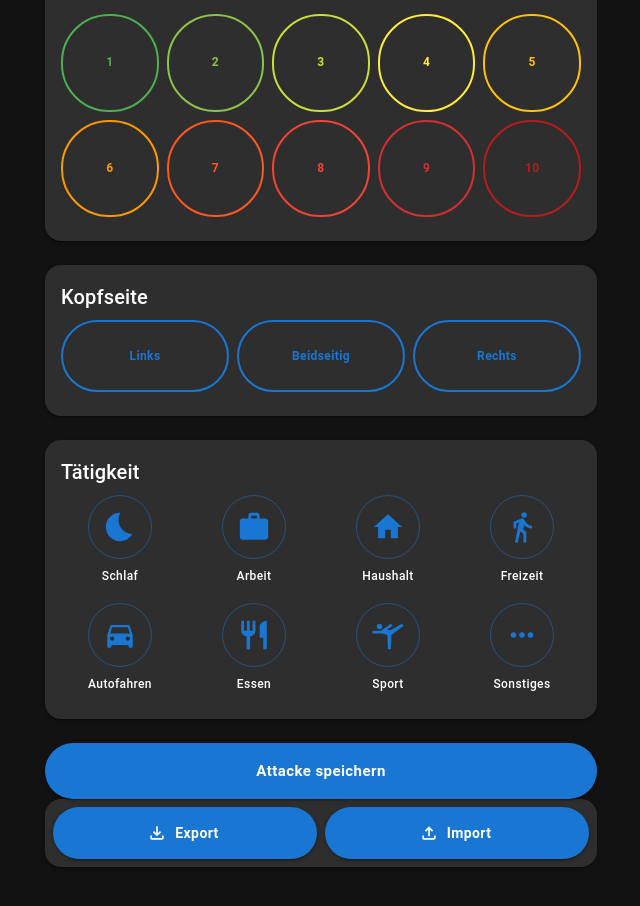
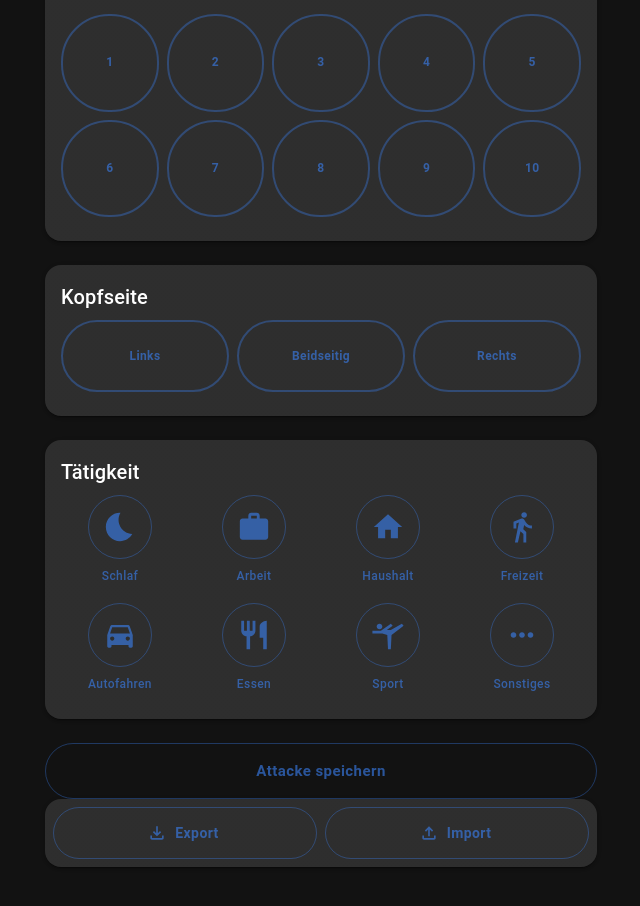
Before and after one commit to ClausiusMaximus/ClusterLog, a React (Vite) app: page / in a window 1280 px wide. Shown: the part 1088-1994 px from the top of the page, without its empty margins (319-959 px from the left). Built offline with nearby package versions, Linux system fonts and the light colour scheme.

Commit message:
feat(ui): refine button states and modernize action button appearance

```diff
--- /dev/null
+++ b/src/components/common/ActionSelectionButton.tsx
@@ -0,0 +1,40 @@
+import { useState } from "react";
+import type { MouseEvent } from "react";
+
+import type { ButtonProps } from "@mui/material/Button";
+
+import SelectableButton from "./SelectableButton";
+
+type Props = Omit<ButtonProps, "onClick" | "variant"> & {
+  onClick?: (
+    event: MouseEvent<HTMLButtonElement>,
+  ) => void | Promise<void>;
+  resetAfterClick?: boolean;
+};
+
+export default function ActionSelectionButton({
+  onClick,
+  resetAfterClick = false,
+  ...props
+}: Props) {
+  const [selected, setSelected] = useState(false);
+
+  const handleClick = async (
+    event: MouseEvent<HTMLButtonElement>,
+  ) => {
+    setSelected(true);
+    await onClick?.(event);
+
+    if (resetAfterClick) {
+      setSelected(false);
+    }
+  };
+
+  return (
+    <SelectableButton
+      {...props}
+      selected={selected}
+      onClick={handleClick}
+    />
+  );
+}
--- a/src/components/common/AppButton.tsx
+++ b/src/components/common/AppButton.tsx
@@ -1,10 +1,12 @@
-import Button from "@mui/material/Button";
 import type { ButtonProps } from "@mui/material/Button";
 
-export default function AppButton({ sx, ...props }: ButtonProps) {
+import ActionSelectionButton from "./ActionSelectionButton";
+
+type Props = Omit<ButtonProps, "variant">;
+
+export default function AppButton({ sx, ...props }: Props) {
   return (
-    <Button
-      variant="contained"
+    <ActionSelectionButton
       size="large"
       fullWidth
       sx={{
--- a/src/components/common/AppSelector.tsx
+++ b/src/components/common/AppSelector.tsx
@@ -45,7 +45,6 @@ export default function AppSelector<T extends string | number>({
             key={String(option.value)}
             label={option.label}
             icon={typeof option.icon === "string" ? undefined : option.icon}
-            color={option.color}
             selected={value === option.value}
             fillGridCell={fitOptionsToGrid}
             onClick={() => onChange(option.value)}
--- a/src/components/common/IconButtonCard.tsx
+++ b/src/components/common/IconButtonCard.tsx
@@ -53,8 +53,8 @@ export default function IconButtonCard({
         sx={{
           fontWeight: selected ? 700 : 500,
           color: selected
-            ? "primary.main"
-            : "text.primary",
+            ? "#fff"
+            : "rgba(59, 130, 246, 0.60)",
         }}
       >
         {label}
--- a/src/components/common/NumberButton.tsx
+++ b/src/components/common/NumberButton.tsx
@@ -8,7 +8,6 @@ type NumberButtonProps = {
   label: string | number;
   icon?: ElementType;
   selected?: boolean;
-  color?: string;
   fillGridCell?: boolean;
   onClick?: () => void;
 };
@@ -17,7 +16,6 @@ export default function NumberButton({
   label,
   icon: Icon,
   selected = false,
-  color = "#1976d2",
   fillGridCell = false,
   onClick,
 }: NumberButtonProps) {
@@ -43,20 +41,9 @@ export default function NumberButton({
         whiteSpace: "nowrap",
 
         borderWidth: 2,
-        borderColor: color,
-
-        backgroundColor: selected ? color : undefined,
-        color: selected ? "#fff" : color,
-
-        transition:
-          "all .15s ease",
 
         "&:hover": {
-          backgroundColor: selected ? color : `${color}22`,
-          borderColor: color,
-          color: selected ? "#fff" : color,
           transform: "scale(1.03)",
-          boxShadow: 3,
         },
 
         "&.Mui-disabled": {
@@ -69,8 +56,7 @@ export default function NumberButton({
         },
       }}
     >
-
-        <Stack
+      <Stack
           spacing={0.5}
           sx={{
             alignItems: "center",
@@ -94,7 +80,7 @@ export default function NumberButton({
           >
             {label}
           </Typography>
-        </Stack>
+      </Stack>
     </SelectableButton>
   );
 }
--- a/src/components/common/SelectableButton.tsx
+++ b/src/components/common/SelectableButton.tsx
@@ -1,5 +1,27 @@
 import Button from "@mui/material/Button";
 import type { ButtonProps } from "@mui/material/Button";
+import type { SxProps, Theme } from "@mui/material/styles";
+
+const selectableButtonStyles = {
+  borderColor: "rgba(59, 130, 246, 0.35)",
+  backgroundColor: "transparent",
+  color: "rgba(59, 130, 246, 0.60)",
+  transition: "background-color 220ms ease, border-color 220ms ease, color 220ms ease, transform 220ms ease",
+  "&:hover": {
+    borderColor: "rgba(59, 130, 246, 0.35)",
+    backgroundColor: "rgba(59, 130, 246, 0.08)",
+  },
+} as const;
+
+const selectedButtonStyles = {
+  borderColor: "rgba(30, 64, 175, 0.75)",
+  backgroundColor: "rgba(30, 64, 175, 0.75)",
+  color: "#fff",
+  "&:hover": {
+    borderColor: "rgba(30, 64, 175, 0.85)",
+    backgroundColor: "rgba(30, 64, 175, 0.85)",
+  },
+} as const;
 
 type Props = Omit<ButtonProps, "variant"> & {
   selected?: boolean;
@@ -9,11 +31,22 @@ export default function SelectableButton({
   selected = false,
   ...props
 }: Props) {
+  const sx: SxProps<Theme> = [
+    selectableButtonStyles,
+    ...(selected ? [selectedButtonStyles] : []),
+    ...(Array.isArray(props.sx)
+      ? props.sx
+      : props.sx
+        ? [props.sx]
+        : []),
+  ];
+
   return (
     <Button
       {...props}
       aria-pressed={selected}
       variant={selected ? "contained" : "outlined"}
+      sx={sx}
     />
   );
 }
--- a/src/components/common/index.ts
+++ b/src/components/common/index.ts
@@ -1,4 +1,5 @@
 export { default as AppButton } from "./AppButton";
+export { default as ActionSelectionButton } from "./ActionSelectionButton";
 export { default as AppCard } from "./AppCard";
 export { default as AppSnackbar } from "./AppSnackbar";
 export { default as AppSelector } from "./AppSelector";
--- a/src/features/attacks/components/BackupRestore.tsx
+++ b/src/features/attacks/components/BackupRestore.tsx
@@ -2,10 +2,13 @@ import { useRef, useState } from "react";
 
 import FileDownloadOutlinedIcon from "@mui/icons-material/FileDownloadOutlined";
 import FileUploadOutlinedIcon from "@mui/icons-material/FileUploadOutlined";
-import Button from "@mui/material/Button";
 import Stack from "@mui/material/Stack";
 
-import { AppCard, AppSnackbar } from "@/components/common";
+import {
+  ActionSelectionButton,
+  AppCard,
+  AppSnackbar,
+} from "@/components/common";
 
 import type { Attack } from "../types/attack";
 import { db } from "@/lib/db";
@@ -148,15 +151,14 @@ export default function BackupRestore() {
       }}
     >
       <Stack direction="row" spacing={1}>
-        <Button
+        <ActionSelectionButton
           fullWidth
-          variant="contained"
           startIcon={<FileDownloadOutlinedIcon />}
           onClick={handleExport}
           sx={{ flex: 1, minWidth: 0 }}
         >
           Export
-        </Button>
+        </ActionSelectionButton>
 
         <input
           ref={fileInputRef}
@@ -166,15 +168,14 @@ export default function BackupRestore() {
           onChange={handleFileChange}
         />
 
-        <Button
+        <ActionSelectionButton
           fullWidth
-          variant="contained"
           startIcon={<FileUploadOutlinedIcon />}
           onClick={handleImportClick}
           sx={{ flex: 1, minWidth: 0 }}
         >
           Import
-        </Button>
+        </ActionSelectionButton>
       </Stack>
 
       <AppSnackbar
--- a/src/features/attacks/components/SaveButton.tsx
+++ b/src/features/attacks/components/SaveButton.tsx
@@ -1,13 +1,19 @@
-import { AppButton } from "@/components/common";
+import { ActionSelectionButton } from "@/components/common";
 
 type Props = {
-  onClick: () => void;
+  onClick: () => void | Promise<void>;
 };
 
 export default function SaveButton({ onClick }: Props) {
   return (
-    <AppButton fullWidth onClick={onClick}>
+    <ActionSelectionButton
+      fullWidth
+      size="large"
+      resetAfterClick
+      onClick={onClick}
+      sx={{ borderRadius: 3, minHeight: 56 }}
+    >
       Attacke speichern
-    </AppButton>
+    </ActionSelectionButton>
   );
 }
```
